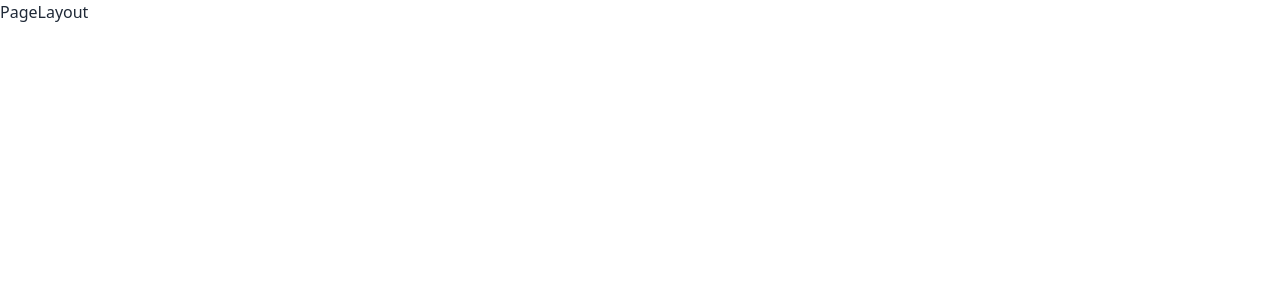
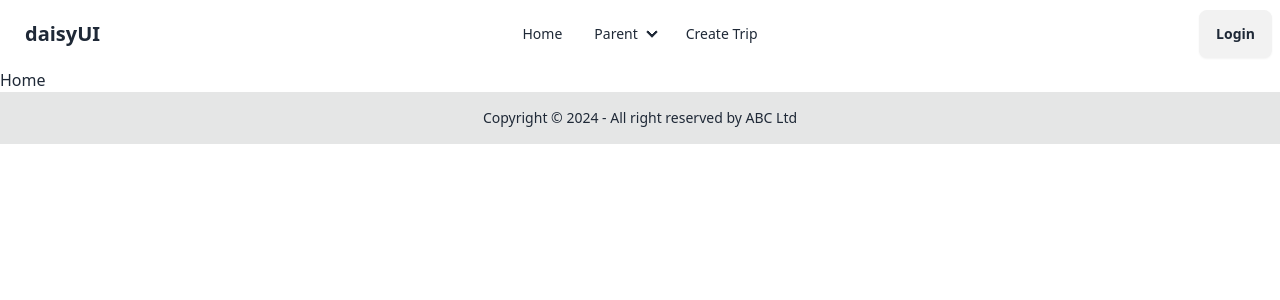
Before and after one commit to yardthip-yd/travigo-frontend-backend, a React (Vite) app in the folder web/: page / in a window 1280 px wide. Shown: the top 300 px of the page. Built offline with nearby package versions, Linux system fonts and the light colour scheme.

Commit message:
web-create-pagelayout

```diff
--- /dev/null
+++ b/web/src/components/Footer.jsx
@@ -0,0 +1,14 @@
+// Import
+import React from 'react'
+
+const Footer = () => {
+    return (
+        <footer className="footer footer-center bg-base-300 text-base-content p-4">
+            <aside>
+                <p>Copyright © {new Date().getFullYear()} - All right reserved by ABC Ltd</p>
+            </aside>
+        </footer>
+    )
+}
+
+export default Footer
--- /dev/null
+++ b/web/src/components/Navbar.jsx
@@ -0,0 +1,35 @@
+// Import
+import React from 'react'
+import { Link } from 'react-router-dom'
+
+const Navbar = () => {
+    return (
+        <div>
+            <div className="navbar bg-base-100">
+                <div className="navbar-start">
+                    <a className="btn btn-ghost text-xl">daisyUI</a>
+                </div>
+                <div className="navbar-center hidden lg:flex">
+                    <ul className="menu menu-horizontal px-1">
+                        <li><Link to={"/"}>Home</Link></li>
+                        <li>
+                            <details>
+                                <summary>Parent</summary>
+                                <ul className="p-2">
+                                    <li><a>Submenu 1</a></li>
+                                    <li><a>Submenu 2</a></li>
+                                </ul>
+                            </details>
+                        </li>
+                        <li><Link to={"/trip"}>Create Trip</Link></li>
+                    </ul>
+                </div>
+                <div className="navbar-end">
+                    <a className="btn">Login</a>
+                </div>
+            </div>
+        </div>
+    )
+}
+
+export default Navbar
--- /dev/null
+++ b/web/src/layouts/PageLayout.jsx
@@ -0,0 +1,22 @@
+//Import
+import React from "react";
+import { Outlet } from "react-router-dom";
+
+//Import Components
+import Footer from "@/components/Footer";
+import Navbar from "@/components/Navbar";
+
+
+const PageLayout = () => {
+    return (
+        <div className="flex h-screen w-screen overflow-hidden">
+            <div className="flex flex-1 flex-col">
+                <Navbar />
+                <Outlet />
+                <Footer />
+            </div>
+        </div>
+    );
+};
+
+export default PageLayout;
--- a/web/src/routes/AppRouter.jsx
+++ b/web/src/routes/AppRouter.jsx
@@ -2,13 +2,14 @@
 import { createBrowserRouter, RouterProvider } from "react-router-dom";
 
 // Import layouts
+import PageLayout from "@/layouts/PageLayout";
 
 // Import pages
 
 // Routing
 const router = createBrowserRouter([
     {
-        path: "/", element: <p>PageLayout</p>,
+        path: "/", element: <PageLayout />,
         children: [
             { index: true, element: <p>Home</p> },
             { path: "/login" , element: <p>Login</p> },
```
